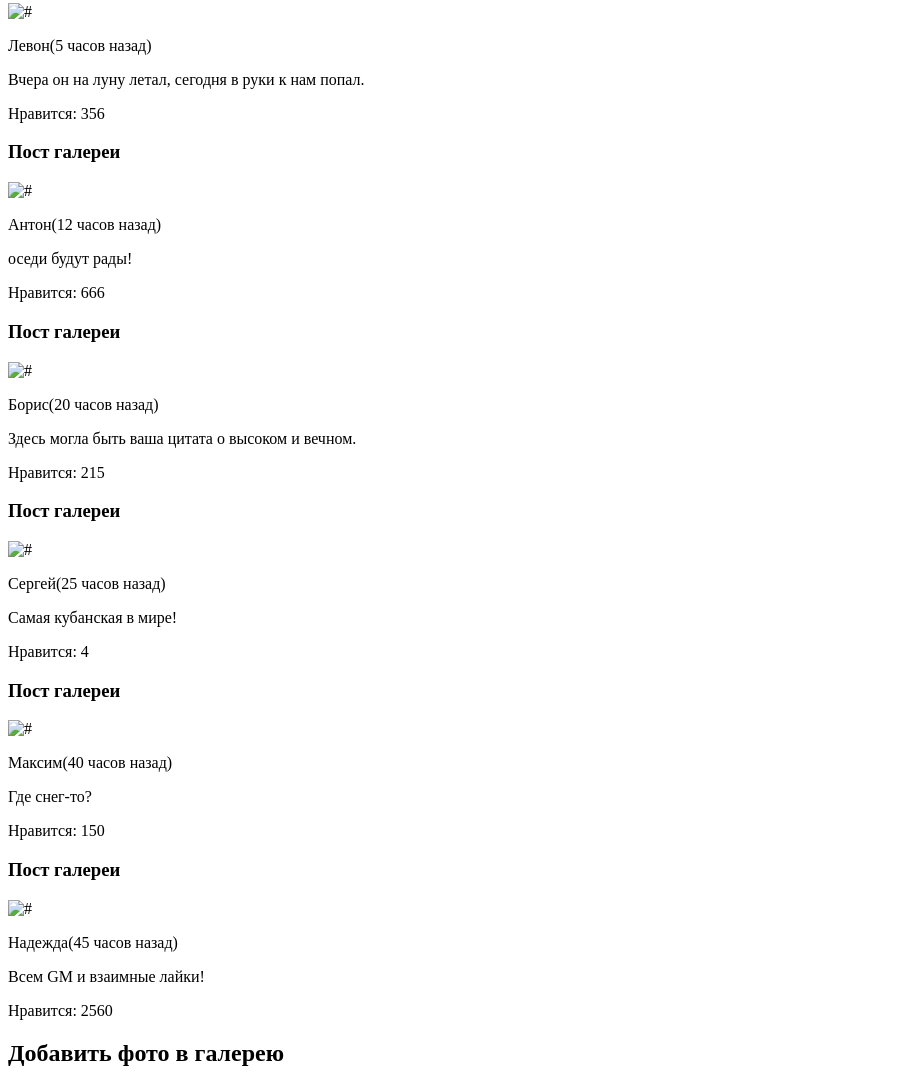
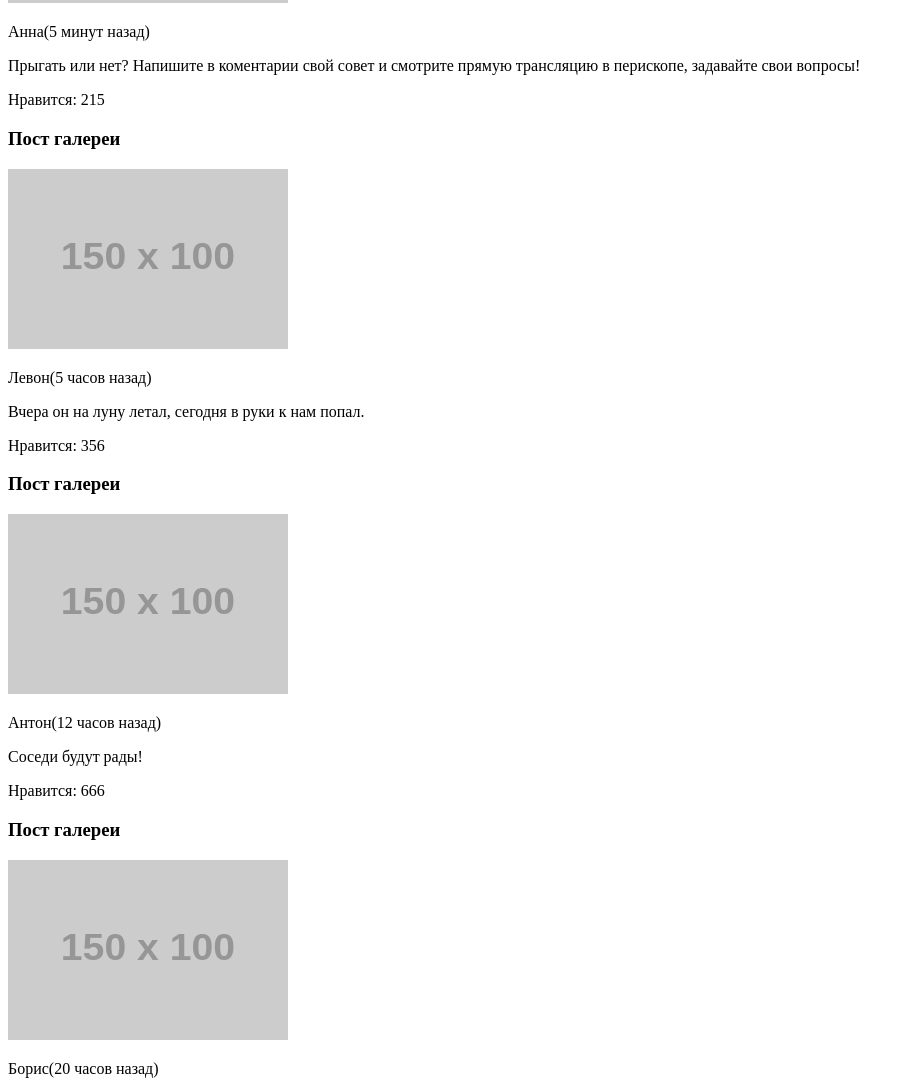
Before and after one commit to EdMSL/pink, a website: page source/photo.html in a window 1280 px wide. Shown: the part 558-1639 px from the top of the page, without its empty margins (0-914 px from the left). Drawn offline with Linux system fonts and the light colour scheme; placeholder pictures from the web are drawn by us.

Commit message:
завершена разметка photo.html

```diff
--- a/source/photo.html
+++ b/source/photo.html
@@ -26,82 +26,90 @@
         <h2 class="visually-hidden">Галерея фотографий пользователей</h2>
         <div class="gallery__list">
           <p class="gallery__text">Взгляните на фотографии, которые выкладывают пользователи! Видите, как не хватает ваших?</p>
-          <article class="gallary_item">
+          <article class="gallery__item">
             <h3 class="visually-hidden">Пост галереи</h3>
-            <div class="img_block">
-              <img src="#" alt="#">
+            <div class="gallery__image-block">
+              <img class="gallery__image" src="http://placehold.it/150x100" width="280" height="180" alt="Фото галереи">
             </div>
-            <p>Анна<span>(5 минут назад)</span></p>
-            <p>Прыгать или нет? Напишите в коментарии свой совет и смотрите прямую трансляцию в перископе, задавайте свои вопросы!</p>
-            <p>Нравится: 215</p>
+            <p class="gallery__post-author">Анна<span class="gallery__post-time">(5 минут назад)</span></p>
+            <p class="gallery__post-text">Прыгать или нет? Напишите в коментарии свой совет и смотрите прямую трансляцию в перископе, задавайте свои вопросы!</p>
+            <p class="gallery__post-likes">Нравится: 215</p>
           </article>
           <div class="main-wrapper">
-            <article class="gallary_item">
+            <article class="gallery__item">
               <h3 class="visually-hidden">Пост галереи</h3>
-              <div class="img_block">
-                <img src="#" alt="#">
+              <div class="gallery__image-block">
+                <img class="gallery__image" src="http://placehold.it/150x100" width="280" height="180" alt="Фото галереи">
               </div>
-              <p>Левон<span>(5 часов назад)</span></p>
-              <p>Вчера он на луну летал, сегодня в руки к нам попал.</p>
-              <p>Нравится: 356</p>
+              <p class="gallery__post-author">Левон<span class="gallery__post-time">(5 часов назад)</span></p>
+              <p class="gallery__post-text">Вчера он на луну летал, сегодня в руки к нам попал.</p>
+              <p class="gallery__post-likes">Нравится: 356</p>
             </article>
-            <article class="gallary_item">
+            <article class="gallery__item">
               <h3 class="visually-hidden">Пост галереи</h3>
-              <div class="img_block">
-                <img src="#" alt="#">
+              <div class="gallery__image-block">
+                <img class="gallery__image" src="http://placehold.it/150x100" width="280" height="180" alt="Фото галереи">
               </div>
-              <p>Антон<span>(12 часов назад)</span></p>
-              <p>оседи будут рады!</p>
-              <p>Нравится: 666</p>
+              <p class="gallery__post-author">Антон<span class="gallery__post-time">(12 часов назад)</span></p>
+              <p class="gallery__post-text">Соседи будут рады!</p>
+              <p class="gallery__post-likes">Нравится: 666</p>
             </article>
-            <article class="gallary_item">
+            <article class="gallery__item">
               <h3 class="visually-hidden">Пост галереи</h3>
-              <div class="img_block">
-                <img src="#" alt="#">
+              <div class="gallery__image-block">
+                <img class="gallery__image" src="http://placehold.it/150x100" width="280" height="180" alt="Фото галереи">
               </div>
-              <p>Борис<span>(20 часов назад)</span></p>
-              <p>Здесь могла быть ваша цитата о высоком и вечном.</p>
-              <p>Нравится: 215</p>
+              <p class="gallery__post-author">Борис<span class="gallery__post-time">(20 часов назад)</span></p>
+              <p class="gallery__post-text">Здесь могла быть ваша цитата о высоком и вечном.</p>
+              <p class="gallery__post-likes">Нравится: 215</p>
             </article>
-            <article class="gallary_item">
+            <article class="gallery__item">
               <h3 class="visually-hidden">Пост галереи</h3>
-              <div class="img_block">
-                <img src="#" alt="#">
+              <div class="gallery__image-block">
+                <img class="gallery__image" src="http://placehold.it/150x100" width="280" height="180" alt="Фото галереи">
               </div>
-              <p>Сергей<span>(25 часов назад)</span></p>
-              <p>Самая кубанская в мире!</p>
-              <p>Нравится: 4</p>
+              <p class="gallery__post-author">Сергей<span class="gallery__post-time">(25 часов назад)</span></p>
+              <p class="gallery__post-text">Самая кубанская в мире!</p>
+              <p class="gallery__post-likes">Нравится: 4</p>
             </article>
-            <article class="gallary_item">
+            <article class="gallery__item">
               <h3 class="visually-hidden">Пост галереи</h3>
-              <div class="img_block">
-                <img src="#" alt="#">
+              <div class="gallery__image-block">
+                <img class="gallery__image" src="http://placehold.it/150x100" width="280" height="180" alt="Фото галереи">
               </div>
-              <p>Максим<span>(40 часов назад)</span></p>
-              <p>Где снег-то?</p>
-              <p>Нравится: 150</p>
+              <p class="gallery__post-author">Максим<span class="gallery__post-time">(40 часов назад)</span></p>
+              <p class="gallery__post-text">Где снег-то?</p>
+              <p class="gallery__post-likes">Нравится: 150</p>
             </article>
-            <article class="gallary_item">
+            <article class="gallery__item">
               <h3 class="visually-hidden">Пост галереи</h3>
-              <div class="img_block">
-                <img src="#" alt="#">
+              <div class="gallery__image-block">
+                <img class="gallery__image" src="http://placehold.it/150x100" width="280" height="180" alt="Фото галереи">
               </div>
-              <p>Надежда<span>(45 часов назад)</span></p>
-              <p>Всем GM и взаимные лайки!</p>
-              <p>Нравится: 2560</p>
+              <p class="gallery__post-author">Надежда<span class="gallery__post-time">(45 часов назад)</span></p>
+              <p class="gallery__post-text">Всем GM и взаимные лайки!</p>
+              <p class="gallery__post-likes">Нравится: 2560</p>
             </article>
           </div>
         </div>
       </section>
-      <section>
+      <section class="posting">
         <h2 class="visually-hidden">Добавить фото в галерею</h2>
-        <p>Затмите их всех!</p>
-        <p>Выкладывайте все, что накопилось в телефоне!</p>
-        <div>
-
+        <p class="posting__text">Затмите их всех!</p>
+        <p class="posting__text">Выкладывайте все, что накопилось в телефоне!</p>
+        <div class="posting__filter image-filter">
+          <div class="image-filter__image-block">
+            <img class="image-filter__image" src="http://placehold.it/150x100" width="280" height="374" alt="Фото Для добавления в галерею">
+          </div>
+          <div class="image-filter__controls">
+            <button class="image-filter__control image-filter__control--trim"></button>
+            <button class="image-filter__control image-filter__control--brightness"></button>
+            <button class="image-filter__control image-filter__control--contrast"></button>
+            <div class="image-filter__slider"></div>
+          </div>
         </div>
-        <button>Запостить</button>
-        <button>Отмена</button>
+        <button class="posting__button posting__button--active">Запостить</button>
+        <button class="posting__button posting__button--disable">Отмена</button>
       </section>
     </main>
     <footer class="page-footer">
```
